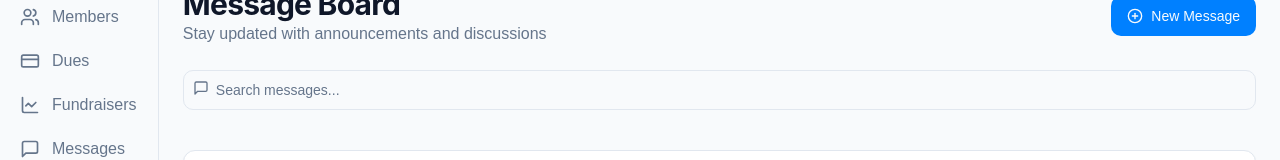
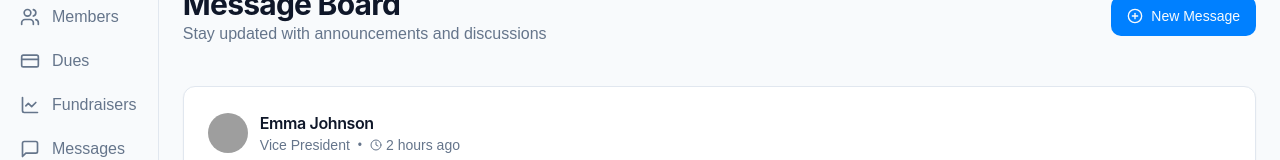
Before and after one commit to orgconnectapp/greek-connectivity, a React (Vite) app: page /message-board in a window 1280 px wide. Shown: the part 231-391 px from the top of the page. Built offline with nearby package versions, Linux system fonts and the light colour scheme; sample sign-in values are in the browser's storage; grey boxes are pictures that could not be loaded.

Commit message:
Remove message search feature
Remove the search input and related functionality from the message board.

```diff
--- a/src/pages/MessageBoard.tsx
+++ b/src/pages/MessageBoard.tsx
@@ -1,8 +1,6 @@
 
 import React, { useState } from 'react';
-import { MessageSquare } from 'lucide-react';
 import { Button } from '@/components/ui/button';
-import { Input } from '@/components/ui/input';
 import { toast } from 'sonner';
 
 import MessageCard from '@/components/messageBoard/MessageCard';
@@ -16,17 +14,12 @@ const MessageBoard = () => {
   const [newMessageOpen, setNewMessageOpen] = useState(false);
   const [newMessageContent, setNewMessageContent] = useState('');
   const [newMessageCategory, setNewMessageCategory] = useState('General');
-  const [searchQuery, setSearchQuery] = useState('');
   const [selectedMessage, setSelectedMessage] = useState<Message | null>(null);
   const [newComment, setNewComment] = useState('');
   const [likedMessages, setLikedMessages] = useState<number[]>([]);
 
-  const filteredMessages = messages.filter(message => {
-    return message.content.toLowerCase().includes(searchQuery.toLowerCase()) ||
-           message.author.toLowerCase().includes(searchQuery.toLowerCase());
-  });
-
-  const sortedMessages = [...filteredMessages].sort((a, b) => {
+  // Remove the search-related state and filtering
+  const sortedMessages = [...messages].sort((a, b) => {
     if (a.isPinned && !b.isPinned) return -1;
     if (!a.isPinned && b.isPinned) return 1;
     return 0;
@@ -144,15 +137,7 @@ const MessageBoard = () => {
         />
       </div>
 
-      <div className="relative flex-1">
-        <Input
-          className="pl-8 w-full"
-          placeholder="Search messages..."
-          value={searchQuery}
-          onChange={(e) => setSearchQuery(e.target.value)}
-        />
-        <MessageSquare className="absolute left-2.5 top-2.5 h-4 w-4 text-muted-foreground" />
-      </div>
+      {/* Removed the search input */}
 
       <div className="space-y-4 pt-4">
         {sortedMessages.length > 0 ? (
```
